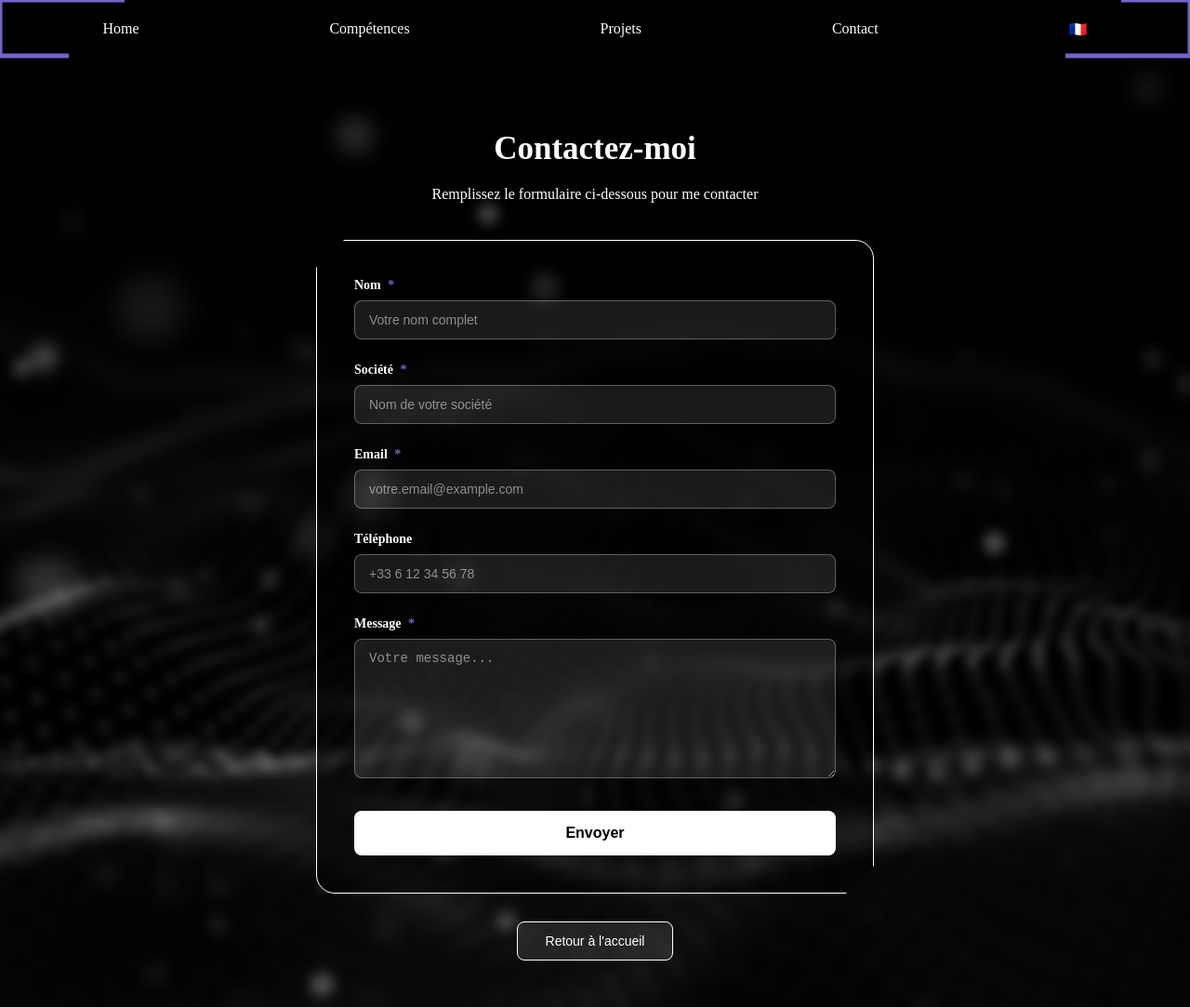
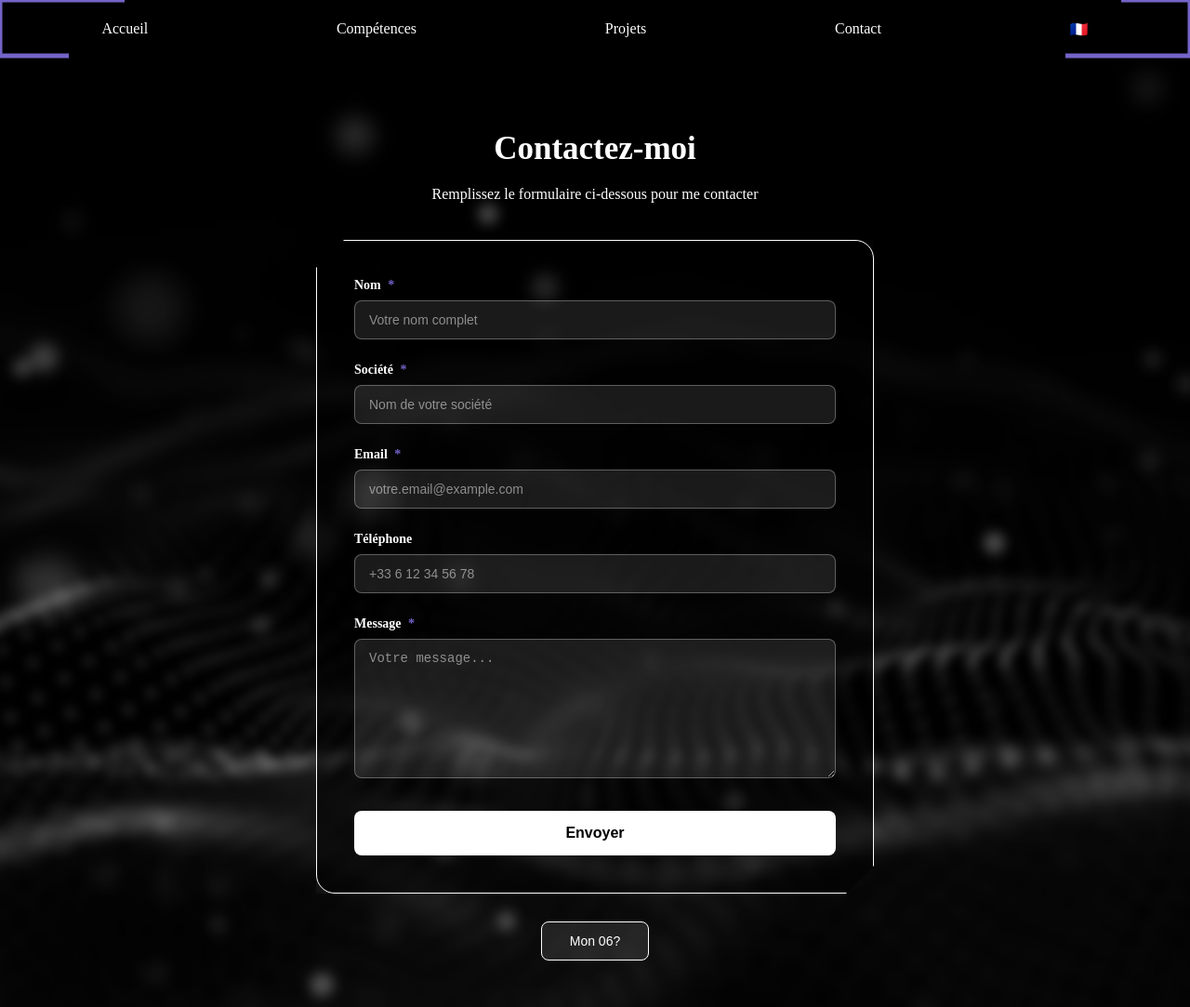
Before and after one commit to Tom33270/Porfolio, a React (Create React App) app: page /contact in a window 1280 px wide. Shown: the whole page at 93% size. Built offline with nearby package versions, Linux system fonts and the light colour scheme.

Commit message:
correction bug github link

```diff
--- a/src/components/Contact.js
+++ b/src/components/Contact.js
@@ -208,8 +208,8 @@ const Contact = () => {
                     )}
                 </div>
 
-                <button className="back-btn" onClick={() => navigate('/')}>
-                    Retour à l'accueil
+                <button className="back-btn" onClick={() => console.log('FR : +336 31 89 58 35')}>
+                    Mon 06?
                 </button>
             </div>
         </div>
--- a/src/components/Header.jsx
+++ b/src/components/Header.jsx
@@ -1,9 +1,18 @@
 
 import { useNavigate } from "react-router-dom";
 import '../styles/header.css'
+import { useState } from "react";
 
 export default function Header() {
   const navigate = useNavigate();
+  const [isFrench, setIsFrench] = useState(true)
+
+
+    const toggleLang = () => {
+    setIsFrench(prev => !prev);
+  };
+
+
 
 
 
@@ -12,11 +21,11 @@ export default function Header() {
 
 <div class="nav">
   <div class="container">
-    <div className="btn" onClick={()=> navigate('/')}>Home</div>
+    <div className="btn" onClick={()=> navigate('/')}>Accueil</div>
     <div className="btn" onClick={()=> navigate('/Skills')}>Compétences</div>
     <div className="btn" onClick={()=> navigate('/Projects')}>Projets</div>
     <div className="btn" onClick={()=> navigate('/Contact')}>Contact</div>
-    <div className='btn'>🇫🇷</div>
+    <div className='btn' onClick={toggleLang}> {isFrench ? "🇫🇷" : "🇬🇧"}</div>
     <svg
       xmlns="http://www.w3.org/2000/svg"
       viewBox="0 0 100% 60"
--- a/src/components/Projects.js
+++ b/src/components/Projects.js
@@ -51,7 +51,7 @@ const Projects = () => {
               <span className='tech-tag'>Expo</span>
             </div>
             <div className='project-buttons'>
-              <button className='btn-primary' onClick={() => openWebsite('https://github.com/FelixHls/ParentPalAI-frontend')}>
+              <button className='btn-primary' onClick={() => openWebsite('https://github.com/Tom33270/ParentPalAI-frontend')}>
                 Voir sur GitHub
               </button>
               <button className='btn-secondary' onClick={() => openWebsite('https://expo.dev/preview/update?message=logo&updateRuntimeVersion=1.0.0&createdAt=2025-12-19T14%3A07%3A09.966Z&slug=exp&projectId=c850b847-128f-44cc-bdb8-a21b6f182f17&group=9278f00f-05e0-4047-b31b-547a3d1084f8')}>
--- a/src/styles/header.css
+++ b/src/styles/header.css
@@ -101,7 +101,7 @@
   }
 
   .nav-btn {
-    padding: 0.4em 0.8em;
+    padding: 0.9em 0.8em;
     font-size: 12px;
   }
 
```
